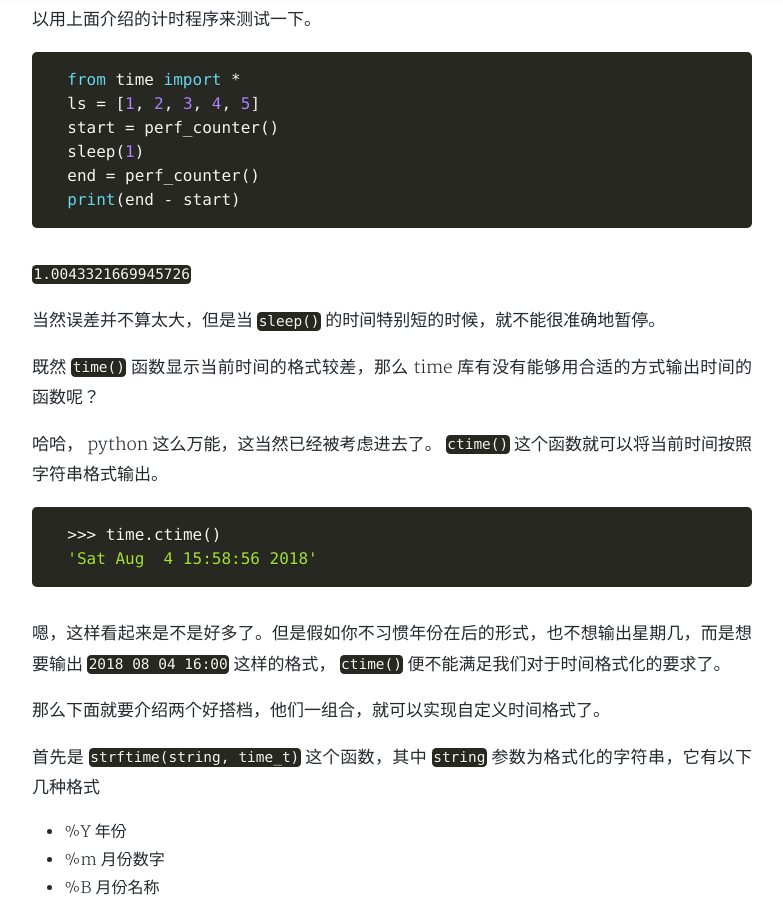
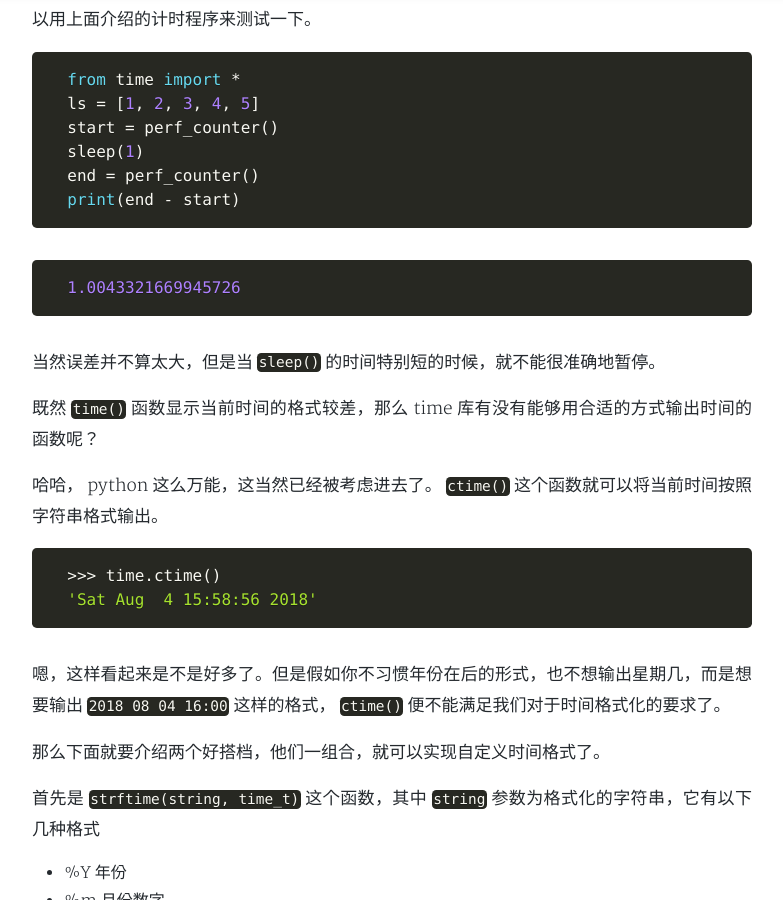
Before and after one commit to cometeme/cometeme.github.io, a Jekyll site: the page built from _posts/2018-08-04-time库.md, in a window 1280 px wide and 900 px high, scrolled down 1780 px. Shown: the whole window, without its empty margins (248-1031 px from the left). Built offline with Jekyll 4.4.1, drawn with Linux system fonts in a browser that asks for light colours; nearby versions of some CDN libraries; a style sheet for code colours, icons or effects is not loaded.

Commit message:
Update 2018-08-04-time库.md

````diff
--- a/_posts/2018-08-04-time库.md
+++ b/_posts/2018-08-04-time库.md
@@ -59,7 +59,9 @@ time库中有一个比较常用的函数 `sleep(s)` ，它可以让程序暂停
   print(end - start)
 ```
 
-`1.0043321669945726`
+```python
+  1.0043321669945726
+```
 
 当然误差并不算太大，但是当 `sleep()` 的时间特别短的时候，就不能很准确地暂停。
 
````
